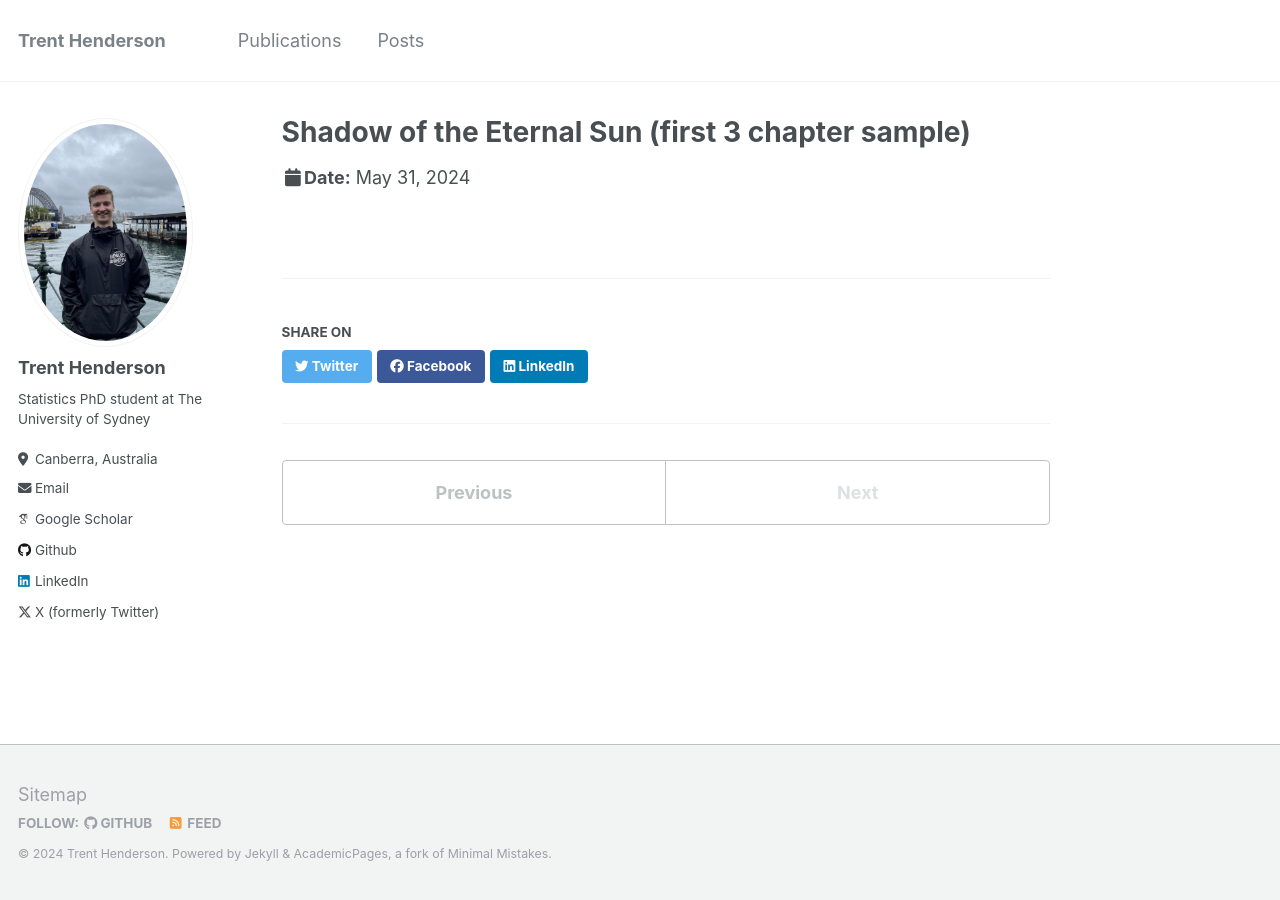
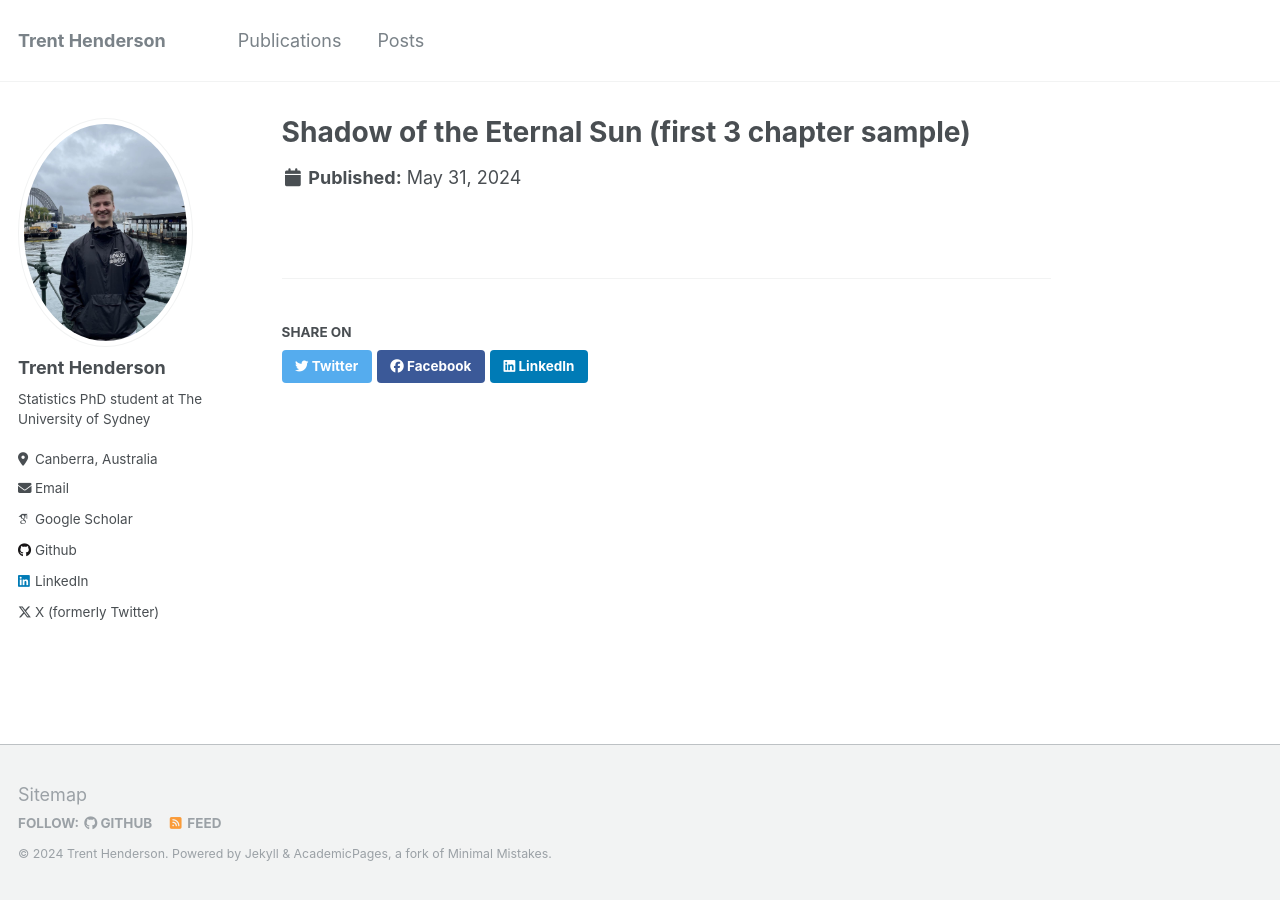
Before and after one commit to hendersontrent/hendersontrent.github.io, a Jekyll site: the page built from _publications/2024-05-31-SOTES-sample-chapters.md, in a window 1280 px wide. Built offline with Jekyll 4.4.1, drawn with Linux system fonts in a browser that asks for light colours; some web fonts are replaced; part of the change alters nothing that is shown.

```diff
--- a/_talks/2024-05-31-SOTES-sample-chapters.md
+++ b/_talks/2024-05-31-SOTES-sample-chapters.md
@@ -1,6 +1,6 @@
 ---
 title: "Shadow of the Eternal Sun (first 3 chapter sample)"
-collection: publications
-permalink: /publication/2024-05-31-SOTES-sample-chapters
-paperurl: 'http://academicpages.github.io/files/paper1.pdf'
+collection: talks
+permalink: /talks/2024-05-31-SOTES-sample-chapters
+paperurl: 'http://academicpages.github.io/files/2024-05-31-SOTES-sample-chapters.pdf'
 ---
```
